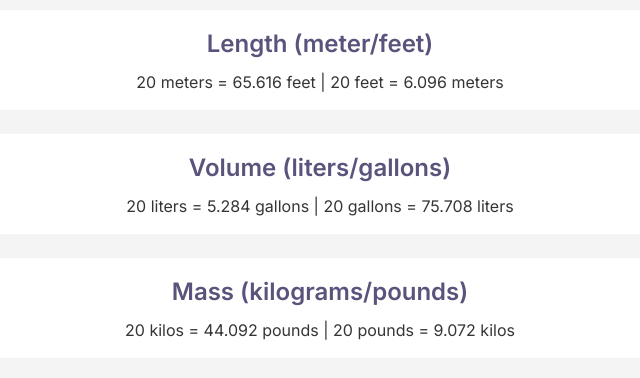
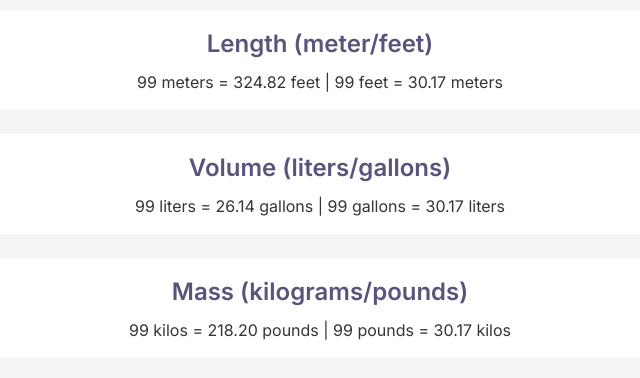
Before and after one commit to Fipadin/scrimba--js--unit-converter, a plain HTML site: page index.html in a window 1280 px wide. Both pictures are taken after a click on the button "Convert". Shown: the part 274-652 px from the top of the page, 320-960 px from the left. Drawn offline with Linux system fonts and the light colour scheme.

Commit message:
I think is finished
Doink

```diff
--- a/index.html
+++ b/index.html
@@ -14,20 +14,20 @@
     <div class="header">
         <h1>Metric/Imperial Unit Conversion</h1>
         <!-- <input type="number" id="usernumber" name="usernumber" value="20"> -->
-        <span class="input" role="textbox" contenteditable>99</span>
-        <button class="convert-btn">Convert</button>
+        <span id="input-el" role="textbox" contenteditable>99</span>
+        <button id="convert-btn">Convert</button>
     </div>
     <div class="box">
         <h2 class="unit-pair">Length (meter/feet)</h2>
-        <p class="length-result">20 meters = 65.616 feet | 20 feet = 6.096 meters</p>
+        <p id="length-el">20 meters = 65.616 feet | 20 feet = 6.096 meters</p>
     </div>
     <div class="box">
         <h2 class="unit-pair">Volume (liters/gallons)</h2>
-        <p class="volume-result">20 liters = 5.284 gallons | 20 gallons = 75.708 liters</p>
+        <p id="volume-el">20 liters = 5.284 gallons | 20 gallons = 75.708 liters</p>
     </div>
     <div class="box">
         <h2 class="unit-pair">Mass (kilograms/pounds)</h2>
-        <p class="mass-result">20 kilos = 44.092 pounds | 20 pounds = 9.072 kilos</p>
+        <p id="mass-el">20 kilos = 44.092 pounds | 20 pounds = 9.072 kilos</p>
     </div>
 </body>
 <script src="index.js"></script>
--- a/index.js
+++ b/index.js
@@ -1,5 +1,23 @@
-// 1. tomar la unidad del usuario y guardarla en una variable
-// 2. multiplicarla por los conversores
-// 3. display it debajo de los títulos con línea de texto
+const convertBtn = document.getElementById("convert-btn")
+const lengthEl = document.getElementById("length-el")
+const volumeEl = document.getElementById("volume-el")
+const massEl = document.getElementById("mass-el")
+const meterToFeet = 3.281
+const literToGallon = 0.264
+const kiloToPound = 2.204
 
-const userInput =
+convertBtn.addEventListener("click", unitConverter)
+
+function unitConverter() {
+    const inputEl = document.getElementById("input-el").textContent
+    const lengthResult = inputEl * meterToFeet
+    const volumeResult = inputEl * literToGallon
+    const massResult = inputEl * kiloToPound
+    const lengthReverseResult = inputEl / meterToFeet
+    const volumeReverseResult = inputEl / literToGallon
+    const massReverseResult = inputEl / kiloToPound
+
+    lengthEl.textContent = `${inputEl} meters = ${lengthResult.toFixed(2)} feet | ${inputEl} feet = ${lengthReverseResult.toFixed(2)} meters`
+    volumeEl.textContent = `${inputEl} liters = ${volumeResult.toFixed(2)} gallons | ${inputEl} gallons = ${lengthReverseResult.toFixed(2)} liters`
+    massEl.textContent = `${inputEl} kilos = ${massResult.toFixed(2)} pounds | ${inputEl} pounds = ${lengthReverseResult.toFixed(2)} kilos`
+}
--- a/style.css
+++ b/style.css
@@ -114,7 +114,7 @@ h1 {
     font-size: 2rem;
     margin-bottom: var(--margin-bottom);
 }
-.input {
+#input-el {
     display: inline-block;
     min-width: 7rem;
     padding: 0 1rem;
@@ -127,7 +127,7 @@ h1 {
     border: rgb(199, 199, 199) 2px solid;
     margin-bottom: var(--margin-bottom);
 }
-.convert-btn {
+#convert-btn {
     display: block;
     padding: 0.5rem 1.5rem;
     background-color: var(--title);
@@ -137,7 +137,7 @@ h1 {
     font-weight: 500;
     letter-spacing: .05rem;
 }
-.convert-btn:hover {
+#convert-btn:hover {
     transform: scale(0.95);
     cursor: pointer;
 }
```
